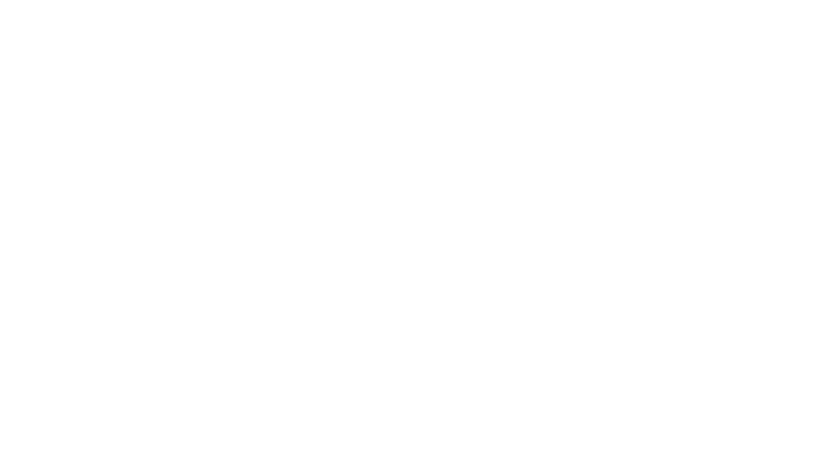
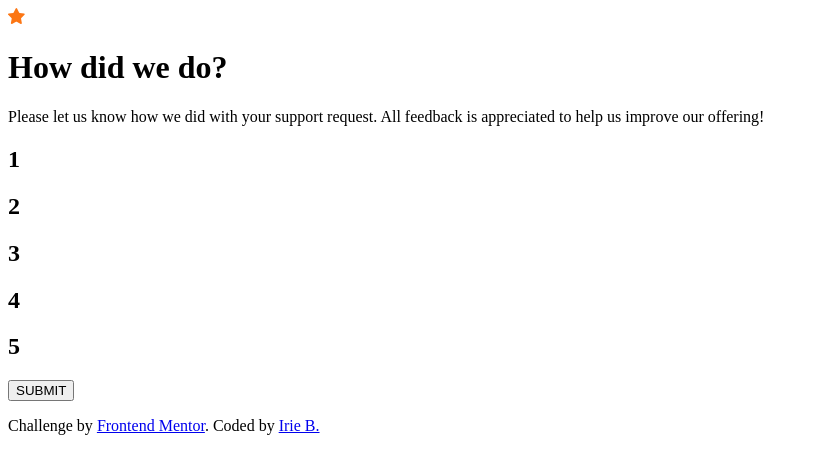
Before and after one commit to IrieBee/fem-interactive-rating-component, a plain HTML site: page index.html in a window 1280 px wide. Shown: the whole page, without its empty margins (0-818 px from the left). Drawn offline with Linux system fonts and the light colour scheme.

Commit message:
Setup body in html

```diff
--- a/index.html
+++ b/index.html
@@ -11,6 +11,23 @@
     <link href="https://fonts.googleapis.com/css2?family=Overpass:wght@400;700&display=swap" rel="stylesheet">
 </head>
 <body>
-
+    <main>
+        <img src="images/icon-star.svg" alt="">
+        <h1>How did we do?</h1>
+        <p>Please let us know how we did with your support request. All feedback is appreciated to help us improve our offering! </p>
+        <div>
+            <h2>1</h2>
+            <h2>2</h2>
+            <h2>3</h2>
+            <h2>4</h2>
+            <h2>5</h2>
+        </div>
+        <button type="submit">SUBMIT</button>
+    </main>
+    <footer class="attribution">
+        <p>
+            Challenge by <a href="https://www.frontendmentor.io?ref=challenge" target="_blank">Frontend Mentor</a>. Coded by <a href="https://github.com/ltsyBitsy" target="_blank">Irie B.</a>
+        </p>
+    </footer>
 </body>
 </html>
```
